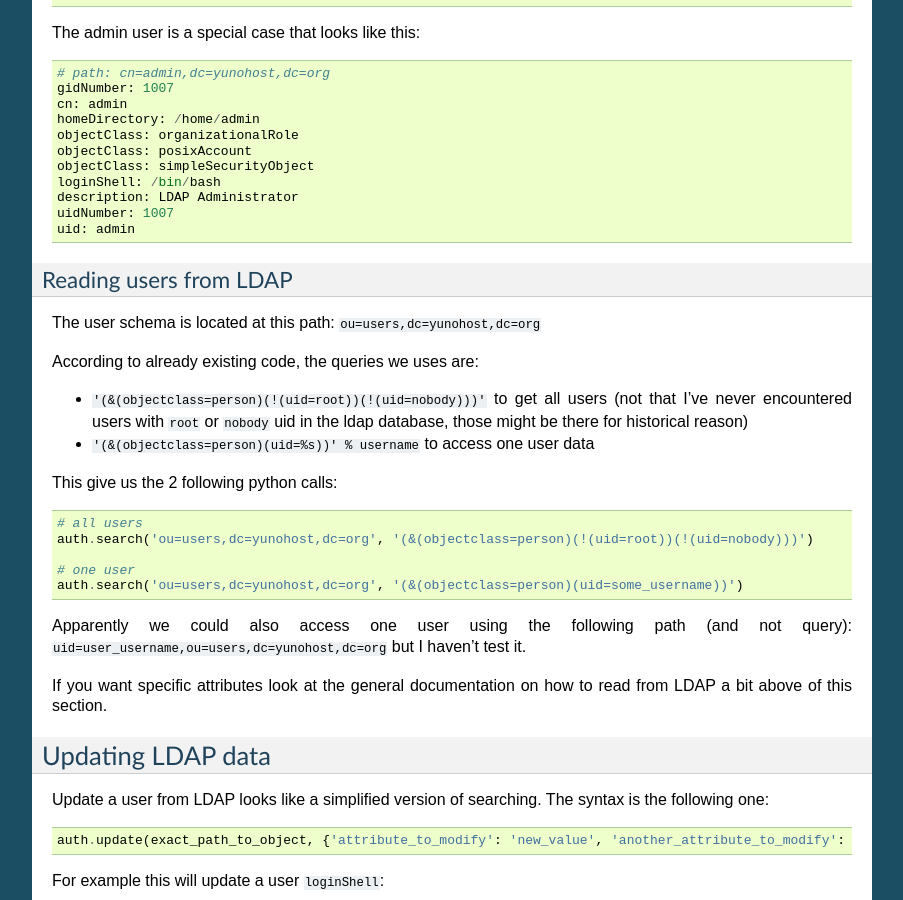
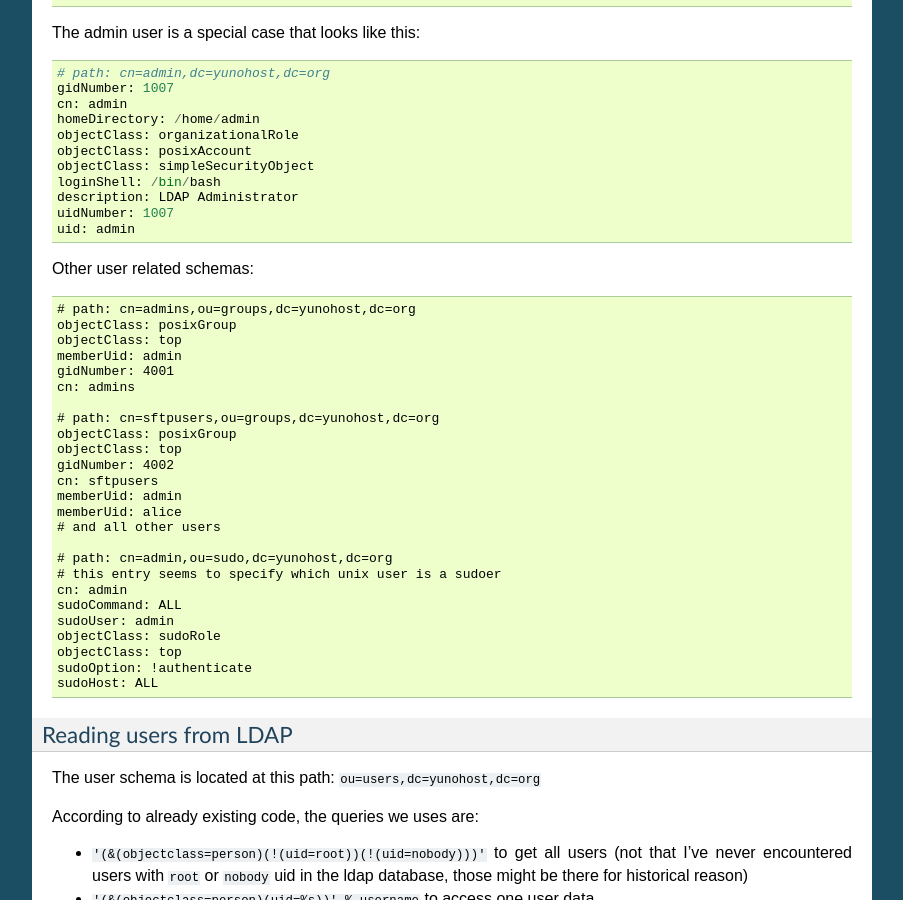
Before and after one commit to YunoHost/moulinette, a Sphinx documentation site: the page built from doc/ldap.rst, in a window 1280 px wide and 900 px high, scrolled down 1946 px. Shown: the whole window, without its empty margins (198-1101 px from the left). Built offline with Sphinx 7.4.7, drawn with Linux system fonts in a browser that asks for light colours.

Commit message:
[doc] add other user related schemas

```diff
--- a/doc/ldap.rst
+++ b/doc/ldap.rst
@@ -143,6 +143,37 @@ The admin user is a special case that looks like this:
     uidNumber: 1007
     uid: admin
 
+Other user related schemas:
+
+::
+
+
+    # path: cn=admins,ou=groups,dc=yunohost,dc=org
+    objectClass: posixGroup
+    objectClass: top
+    memberUid: admin
+    gidNumber: 4001
+    cn: admins
+
+    # path: cn=sftpusers,ou=groups,dc=yunohost,dc=org
+    objectClass: posixGroup
+    objectClass: top
+    gidNumber: 4002
+    cn: sftpusers
+    memberUid: admin
+    memberUid: alice
+    # and all other users
+
+    # path: cn=admin,ou=sudo,dc=yunohost,dc=org
+    # this entry seems to specify which unix user is a sudoer
+    cn: admin
+    sudoCommand: ALL
+    sudoUser: admin
+    objectClass: sudoRole
+    objectClass: top
+    sudoOption: !authenticate
+    sudoHost: ALL
+
 Reading users from LDAP
 -----------------------
 
```
